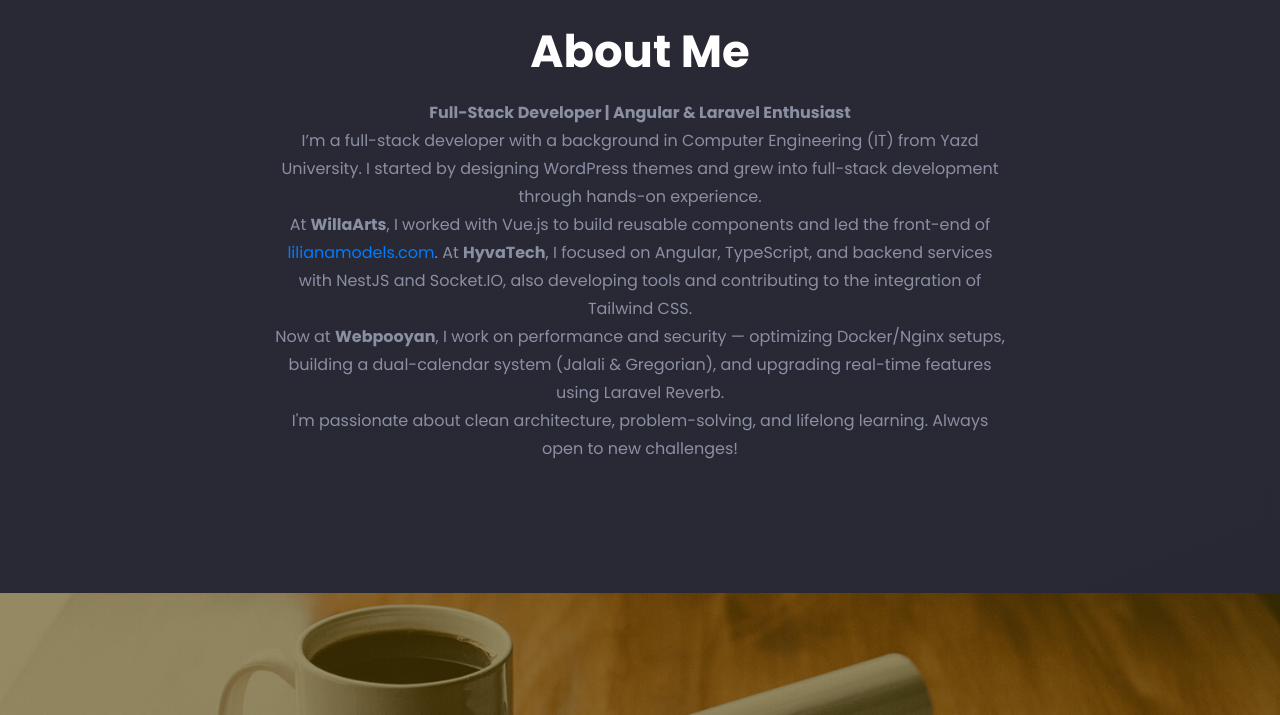
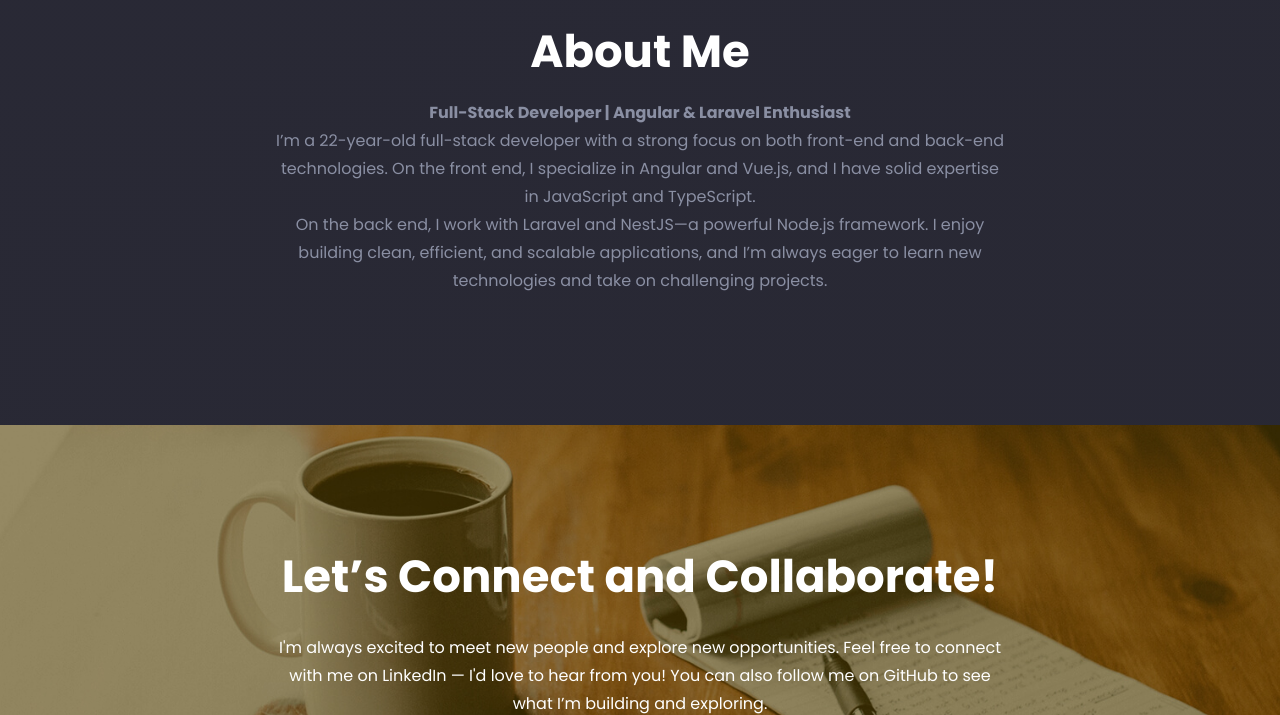
Before and after one commit to ebrahim-salehipanah/ebrahim-salehipanah, a plain HTML site: page index.html in a window 1280 px wide. Shown: the part 920-1635 px from the top of the page. Drawn offline with Linux system fonts and the light colour scheme; files whose address does not match are found by name.

Commit message:
fix about me

```diff
--- a/index.html
+++ b/index.html
@@ -171,29 +171,16 @@
                         <h2 class="title">About Me</h2>
                         <p><strong>Full-Stack Developer | Angular & Laravel Enthusiast</strong></p>
                         <p>
-                            I’m a full-stack developer with a background in Computer Engineering (IT) from Yazd
-                            University.
-                            I started by designing WordPress themes and grew into full-stack development through
-                            hands-on experience.
+                            I’m a 22-year-old full-stack developer with a strong focus on both front-end and back-end
+                            technologies. On the front
+                            end, I specialize in Angular and Vue.js, and I have solid expertise in JavaScript and
+                            TypeScript.
                         </p>
                         <p>
-                            At <strong>WillaArts</strong>, I worked with Vue.js to build reusable components and led the
-                            front-end of
-                            <a href="https://lilianamodels.com" target="_blank"
-                                rel="noopener noreferrer">lilianamodels.com</a>.
-                            At <strong>HyvaTech</strong>, I focused on Angular, TypeScript, and backend services with
-                            NestJS and Socket.IO,
-                            also developing tools and contributing to the integration of Tailwind CSS.
-                        </p>
-                        <p>
-                            Now at <strong>Webpooyan</strong>, I work on performance and security — optimizing
-                            Docker/Nginx setups,
-                            building a dual-calendar system (Jalali & Gregorian), and upgrading real-time features using
-                            Laravel Reverb.
-                        </p>
-                        <p>
-                            I'm passionate about clean architecture, problem-solving, and lifelong learning. Always open
-                            to new challenges!
+                            On the back end, I work with Laravel and NestJS—a powerful Node.js framework. I enjoy
+                            building clean, efficient, and
+                            scalable applications, and I’m always eager to learn new technologies and take on
+                            challenging projects.
                         </p>
                     </div> <!-- section title -->
                 </div>
```
